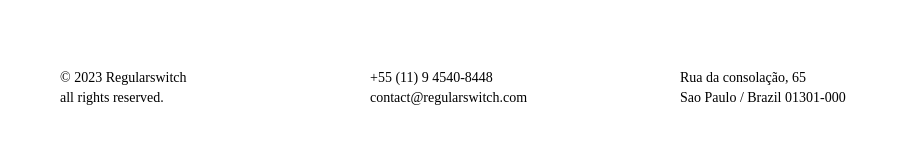
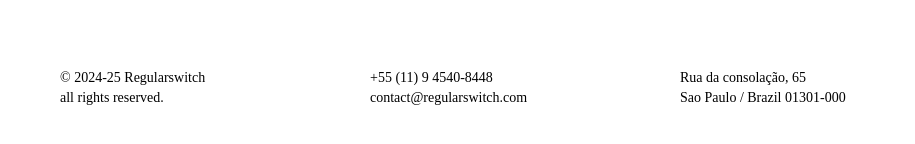
Before and after one commit to Regularswitch/regular, a Next.js app: page / in a window 1280 px wide. Shown: the part 1864-2008 px from the top of the page, without its empty margins (0-915 px from the left). Built offline with nearby package versions, Linux system fonts and the light colour scheme; no server answers; a web font is replaced by a local one.

Commit message:
fix text in footer

```diff
--- a/components/FooterComponents.tsx
+++ b/components/FooterComponents.tsx
@@ -6,7 +6,7 @@ export default function FooterComponents() {
 				<nav className="sm: mb-8">
 					<ul>
 						<li>
-							<span className="select-none">© 2023 Regularswitch</span>
+							<span className="select-none">© 2024-25 Regularswitch</span>
 						</li>
 						<li>
 							<span className="select-none">all rights reserved.</span>
--- a/pages/project/[slug].tsx
+++ b/pages/project/[slug].tsx
@@ -49,7 +49,7 @@ export default function ProjectBySlug({ allPosts, lang, allMetas }: any) {
 					className="font-hg text-black text-[30px] lg:text-[70px] font-bold cursor-pointer"
 					onClick={() => window.history.back()}
 				>
-					Back to works →
+					←
 				</div>
 			</div>
 
```
